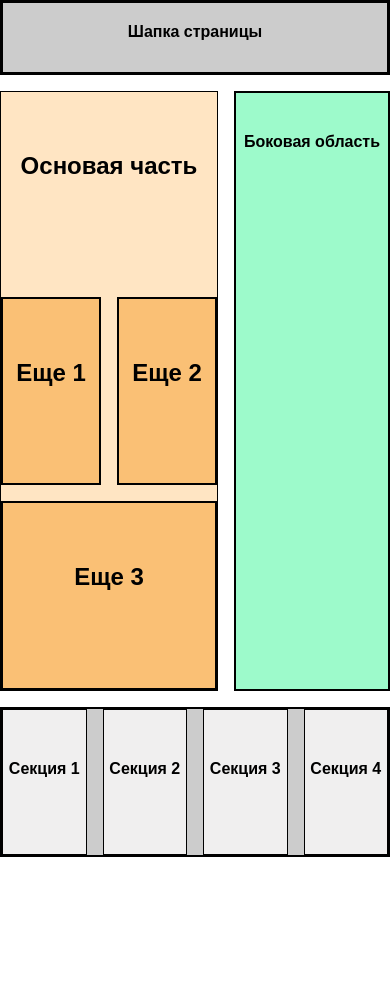
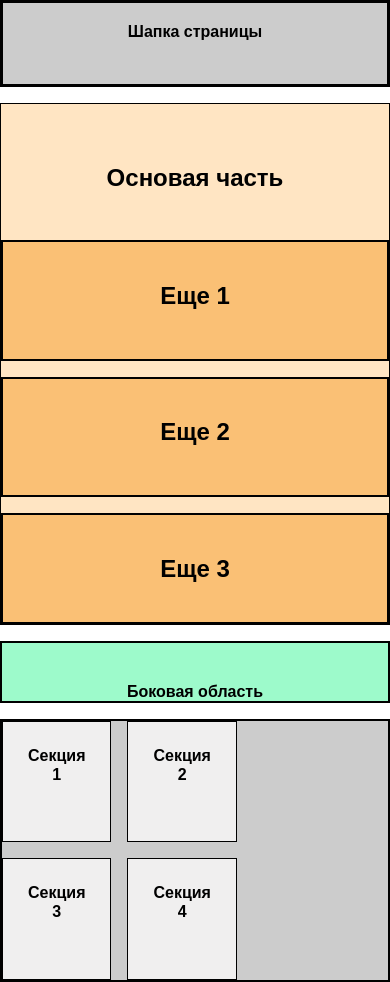
Before and after one commit to PacificaElise/page-grid, a plain HTML site: page index.html in a window 390 px wide. Before the commit the page ends 857 px from the top, so only its background shows below. Drawn offline with Linux system fonts and the light colour scheme.

Commit message:
Add files via upload

```diff
--- a/index.html
+++ b/index.html
@@ -5,8 +5,9 @@
 	<meta charset="UTF-8">
 	<meta http-equiv="X-UA-Compatible" content="IE=edge">
 	<meta name="viewport" content="width=device-width, initial-scale=1.0">
-	<link rel="stylesheet" href="style.css">
-	<link rel="stylesheet" href="normalized.css">
+	<link rel="stylesheet" href="./style.css">
+	<link rel="stylesheet" href="./normalized.css">
+	<link rel="stylesheet" href="./media.css">
 	<title>Document</title>
 </head>
 
--- /dev/null
+++ b/media.css
@@ -0,0 +1,53 @@
+@media (max-width: 600px) {
+	.main__sidebar {
+		grid-column: 1/3;
+		grid-row: 2/3;
+	}
+	.content {
+		grid-column: 1/3;
+		grid-row: 1/2;
+	}
+
+	.main__1 {
+		grid-row: 2/3;
+		grid-column: 1/3;
+	}
+
+	.main__2 {
+		grid-row: 3/4;
+		grid-column: 1/3;
+	}
+
+	.main__3 {
+		grid-row: 4/5;
+		grid-column: 1/3;
+	}
+
+	.else {
+		padding: 20px;
+	}
+
+	.section {
+		padding: 25px;
+	}
+
+	.footer__1 {
+		grid-column: 1/2;
+		grid-row: 1/2;
+	}
+
+	.footer__2 {
+		grid-column: 2/3;
+		grid-row: 1/2;
+	}
+
+	.footer__3 {
+		grid-column: 1/2;
+		grid-row: 2/3;
+	}
+
+	.footer__4 {
+		grid-column: 2/3;
+		grid-row: 2/3;
+	}
+}
--- a/style.css
+++ b/style.css
@@ -10,7 +10,7 @@ body {
 	width: 100%;
 	min-height: 100%;
 	grid-template-columns: 1fr 1fr 1fr;
-	grid-template-rows: 10% 1fr 1fr 20%;
+	grid-template-rows: 10% 1fr 1fr 30%;
 	gap: 1rem;
 }
 
@@ -23,14 +23,13 @@ body {
 }
 
 .main {
-	grid-area: main;
 	grid-row: 2/4;
 	grid-column: 1/4;
 	display: grid;
 	width: 100%;
 	height: 600px;
 	grid-template-columns: 1fr 40%;
-	grid-template-rows: 1fr;
+	grid-template-rows: 2fr;
 	gap: 1rem;
 }
 
@@ -42,6 +41,7 @@ body {
 
 .content {
 	display: grid;
+	grid-row: 1/3;
 	grid-template-columns: 1fr 1fr;
 	grid-template-rows: 1fr 1fr 1fr;
 	gap: 1rem;
@@ -51,6 +51,7 @@ body {
 
 .main__sidebar {
 	grid-column: 2/3;
+	grid-row: 1/3;
 	border: 2px solid black;
 	padding: 40px 0px 0px 0px;
 	background-color: rgb(157, 250, 203);
@@ -82,6 +83,7 @@ body {
 	grid-column: 1/4;
 	display: grid;
 	grid-template-columns: 1fr 1fr 1fr 1fr;
+	grid-row: 1fr 1fr 1fr 1fr;
 	gap: 1rem;
 	border: 2px solid black;
 	background-color: rgb(204, 204, 204);
@@ -94,17 +96,25 @@ body {
 }
 
 .footer__1 {
+	max-width: 100%;
 	grid-column: 1/2;
+	grid-row: 1/5;
 }
 
 .footer__2 {
+	max-width: 100%;
 	grid-column: 2/3;
+	grid-row: 1/5;
 }
 
 .footer__3 {
+	max-width: 100%;
 	grid-column: 3/4;
+	grid-row: 1/5;
 }
 
 .footer__4 {
+	max-width: 100%;
 	grid-column: 4/5;
+	grid-row: 1/5;
 }
```
Also changed, not shown: normalized.css (line endings or trailing spaces).
